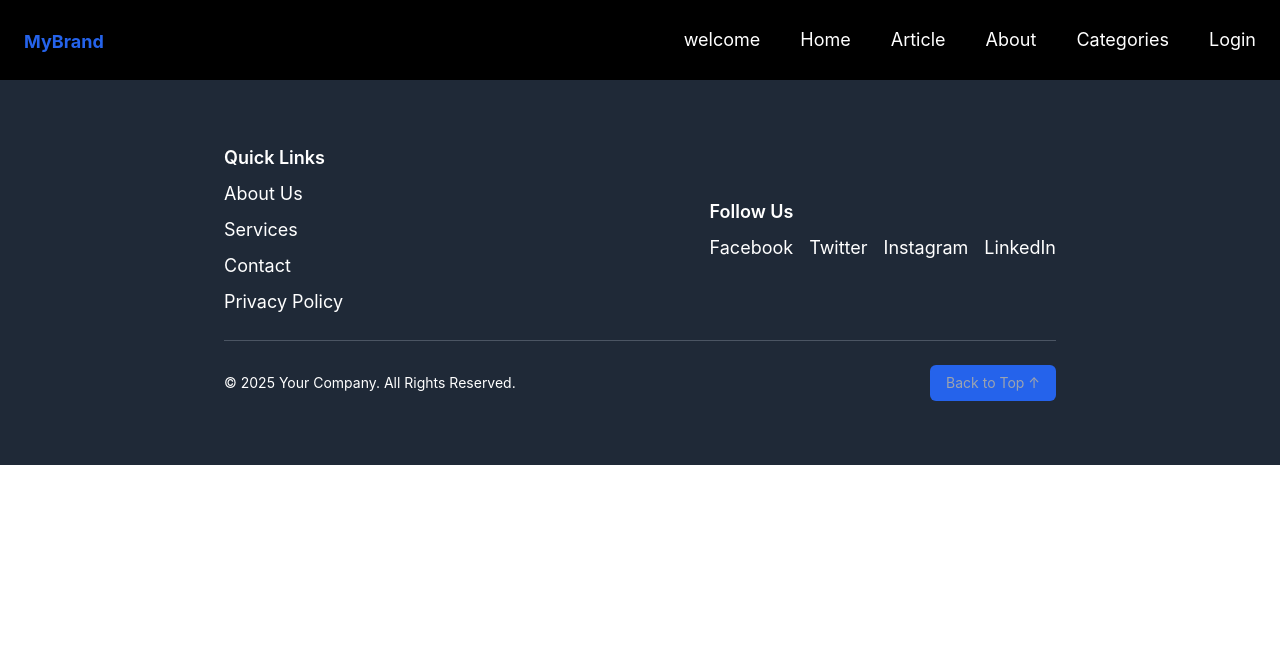
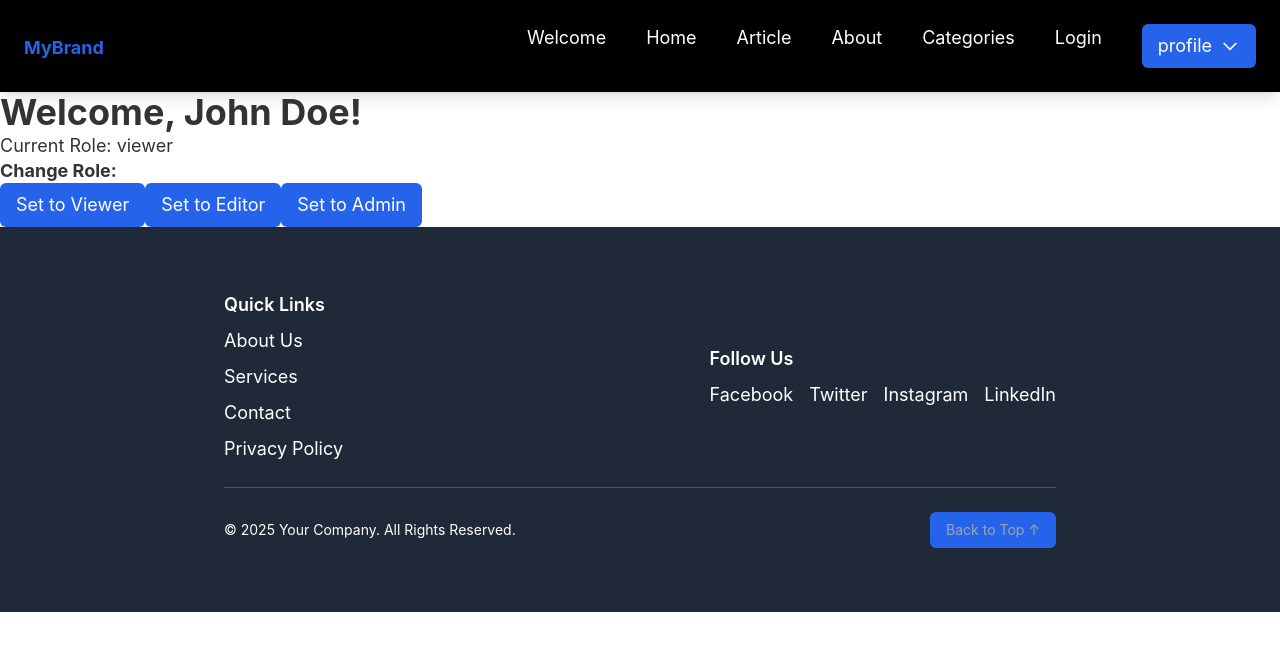
Before and after one commit to julietwainoi/gitconnectAPP, a React (Create React App) app: page /profile in a window 1280 px wide. Shown: the top 650 px of the page. Built offline with nearby package versions, Linux system fonts and the light colour scheme.

Commit message:
added permission fuctionality

```diff
--- /dev/null
+++ b/src/UserContext copy.js
@@ -0,0 +1,26 @@
+import React, { createContext, useState } from 'react';
+
+
+export const UserContext = createContext();
+
+// Create a provider component
+export const UserProvider = ({ children }) => {
+    const [user, setUser] = useState({
+        name: 'John Doee',
+        role: 'admin', // Initial role
+    });
+
+    // Function to change the user's role
+    const setRole = (newRole) => {
+        setUser((prevUser) => ({
+            ...prevUser,
+            role: newRole, // Update the role in the user state
+        }));
+    };
+
+    return (
+        <UserContext.Provider value={{ user, setUser, setRole }}>
+            {children}
+        </UserContext.Provider>
+    );
+};
--- a/src/UserContext.js
+++ b/src/UserContext.js
@@ -1,26 +1,43 @@
-import React, { createContext, useState } from 'react';
+import React, { createContext, useContext, useState } from "react";
 
-
+// Create context
 export const UserContext = createContext();
 
-// Create a provider component
+// Create provider component
 export const UserProvider = ({ children }) => {
     const [user, setUser] = useState({
-        name: 'John Doee',
-        role: 'admin', // Initial role
+        name: "John Doe",
+        role: "viewer", // Default role
     });
 
-    // Function to change the user's role
+    // Define permissions
+    const permissions = {
+        admin: ["read", "write", "delete"],
+        editor: ["read", "write"],
+        viewer: ["read"],
+    };
+
+    // Check if user has permission
+    const hasPermission = (action) => {
+        return permissions[user.role]?.includes(action);
+    };
+
+    // Function to change role
     const setRole = (newRole) => {
         setUser((prevUser) => ({
             ...prevUser,
-            role: newRole, // Update the role in the user state
+            role: newRole,
         }));
     };
 
     return (
-        <UserContext.Provider value={{ user, setUser, setRole }}>
+        <UserContext.Provider value={{ user, setUser, setRole, hasPermission }}>
             {children}
         </UserContext.Provider>
     );
 };
+
+// Custom hook to use the context
+export const useUser = () => {
+    return useContext(UserContext);
+};
--- /dev/null
+++ b/src/components/UserProfile.jsx
@@ -0,0 +1,24 @@
+import React from "react";
+import { useUser } from "../UserContext";
+
+const UserProfile = () => {
+    const { user, setRole, hasPermission } = useUser();
+
+    return (
+        <div>
+            <h2>Welcome, {user.name}!</h2>
+            <p>Current Role: {user.role}</p>
+
+            {/* Conditionally render buttons based on permissions */}
+            {hasPermission("write") && <button>Edit Content</button>}
+            {hasPermission("delete") && <button>Delete Content</button>}
+
+            <h3>Change Role:</h3>
+            <button onClick={() => setRole("viewer")}>Set to Viewer</button>
+            <button onClick={() => setRole("editor")}>Set to Editor</button>
+            <button onClick={() => setRole("admin")}>Set to Admin</button>
+        </div>
+    );
+};
+
+export default UserProfile;
--- a/src/components/app.jsx
+++ b/src/components/app.jsx
@@ -7,6 +7,7 @@ import Test from "./test.jsx";
 import Home from "./Home.jsx";
 import About from "./About.jsx"; // Import the About component
 import Categories from "./Categories.jsx";
+import UserProfile from "./UserProfile.jsx";
 import AuthForm from "./login.jsx";
 import { UserProvider } from "../UserContext";
 
@@ -21,10 +22,11 @@ function App() {
                             <Route path="/" element={<Test />} />
                             <Route path="/home" element={<Home />} />
                             <Route path="/article" element={<Article />} />
-                            <Route path="/about" element={<About />} // Passing props here
-                            />
+                            <Route path="/about" element={<About />} /> {/*} Passing props here */}
+
                             <Route path="/Categories" element={<Categories />} />
                             <Route path="/AuthForm" element={<AuthForm />} />
+                            <Route path="/profile" element={<UserProfile />} /> {/* Add this */}
                         </Routes>
                     </main>
                     <Footer />
--- a/src/components/header.jsx
+++ b/src/components/header.jsx
@@ -1,14 +1,16 @@
-import React, { useState } from 'react';
-import { Link } from 'react-router-dom';
+import React, { useState } from "react";
+import { Link } from "react-router-dom";
+import { useUser } from "../UserContext"; // Import useUser hook
 
 function Header() {
+    const { user } = useUser(); // Get user data
     const [isMenuOpen, setIsMenuOpen] = useState(false);
+    const [isProfileOpen, setIsProfileOpen] = useState(false); // Profile dropdown
 
-    // Toggle menu visibility on mobile
     const toggleMenu = () => setIsMenuOpen(!isMenuOpen);
+    const toggleProfile = () => setIsProfileOpen(!isProfileOpen);
 
     return (
-
         <header className="bg-black p-6 shadow-lg">
             <nav className="flex justify-between items-center max-w-7xl mx-auto">
                 {/* Logo */}
@@ -42,55 +44,49 @@ function Header() {
                 {/* Navigation Links */}
                 <ul
                     className={`flex md:flex-row flex-col md:space-x-6 space-y-4 md:space-y-0 absolute md:relative bg-blue-600 md:bg-transparent w-full md:w-auto p-6 md:p-0 top-16 left-0 md:top-0 md:left-0 transition-all duration-300 ease-in-out
-                    ${isMenuOpen ? 'block' : 'hidden md:flex'}`} // <-- Key change here
+                    ${isMenuOpen ? "block" : "hidden md:flex"}`}
                 >
-                    <li>
-                        <Link
-                            to="/"
-                            className="text-white hover:text-yellow-300 transition duration-300 ease-in-out text-lg"
+                    <li><Link to="/" className="text-white hover:text-yellow-300">Welcome</Link></li>
+                    <li><Link to="/home" className="text-white hover:text-yellow-300">Home</Link></li>
+                    <li><Link to="/article" className="text-white hover:text-yellow-300">Article</Link></li>
+                    <li><Link to="/about" className="text-white hover:text-yellow-300">About</Link></li>
+                    <li><Link to="/Categories" className="text-white hover:text-yellow-300">Categories</Link></li>
+                    <li><Link to="/AuthForm" className="text-white hover:text-yellow-300">Login</Link></li>
+
+                    {/* User Profile Dropdown */}
+                    <li className="relative">
+                        <button
+                            onClick={toggleProfile}
+                            className="text-white hover:text-yellow-300 flex items-center space-x-2"
                         >
-                            welcome
-                        </Link>
-                    </li>
-                    <li>
-                        <Link
-                            to="/home"
-                            className="text-white hover:text-yellow-300 transition duration-300 ease-in-out text-lg"
-                        >
-                            Home
-                        </Link>
-                    </li>
-                    <li>
-                        <Link
-                            to="/article"
-                            className="text-white hover:text-yellow-300 transition duration-300 ease-in-out text-lg"
-                        >
-                            Article
-                        </Link>
-                    </li>
-                    <li>
-                        <Link
-                            to="/about"
-                            className="text-white hover:text-yellow-300 transition duration-300 ease-in-out text-lg"
-                        >
-                            About
-                        </Link>
-                    </li>
-                    <li>
-                        <Link
-                            to="/Categories"
-                            className="text-white hover:text-yellow-300 transition duration-300 ease-in-out text-lg"
-                        >
-                            Categories
-                        </Link>
-                    </li>
-                    <li>
-                        <Link
-                            to="/AuthForm"
-                            className="text-white hover:text-yellow-300 transition duration-300 ease-in-out text-lg"
-                        >
-                            Login
-                        </Link>
+                            <span>profile</span>
+                            <svg
+                                xmlns="http://www.w3.org/2000/svg"
+                                fill="none"
+                                viewBox="0 0 24 24"
+                                stroke="currentColor"
+                                className="h-5 w-5"
+                            >
+                                <path
+                                    strokeLinecap="round"
+                                    strokeLinejoin="round"
+                                    strokeWidth="2"
+                                    d="M19 9l-7 7-7-7"
+                                />
+                            </svg>
+                        </button>
+
+                        {/* Dropdown Menu */}
+                        {isProfileOpen && (
+                            <div className="absolute right-0 mt-2 w-48 bg-white text-black rounded-md shadow-lg">
+                                <Link to="/profile" className="block px-4 py-2 hover:bg-gray-200">
+                                    View Profile
+                                </Link>
+                                <button className="block w-full text-left px-4 py-2 hover:bg-gray-200">
+                                    Logout
+                                </button>
+                            </div>
+                        )}
                     </li>
                 </ul>
             </nav>
```
